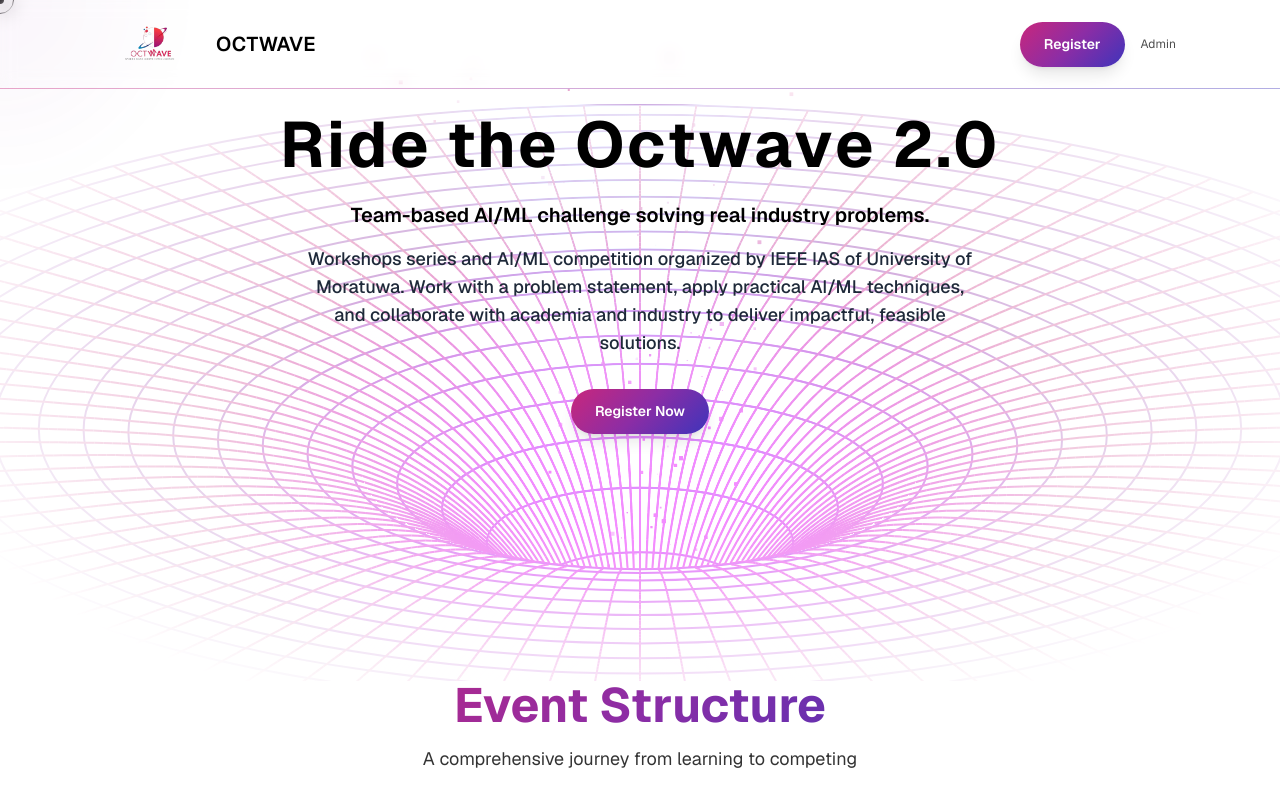
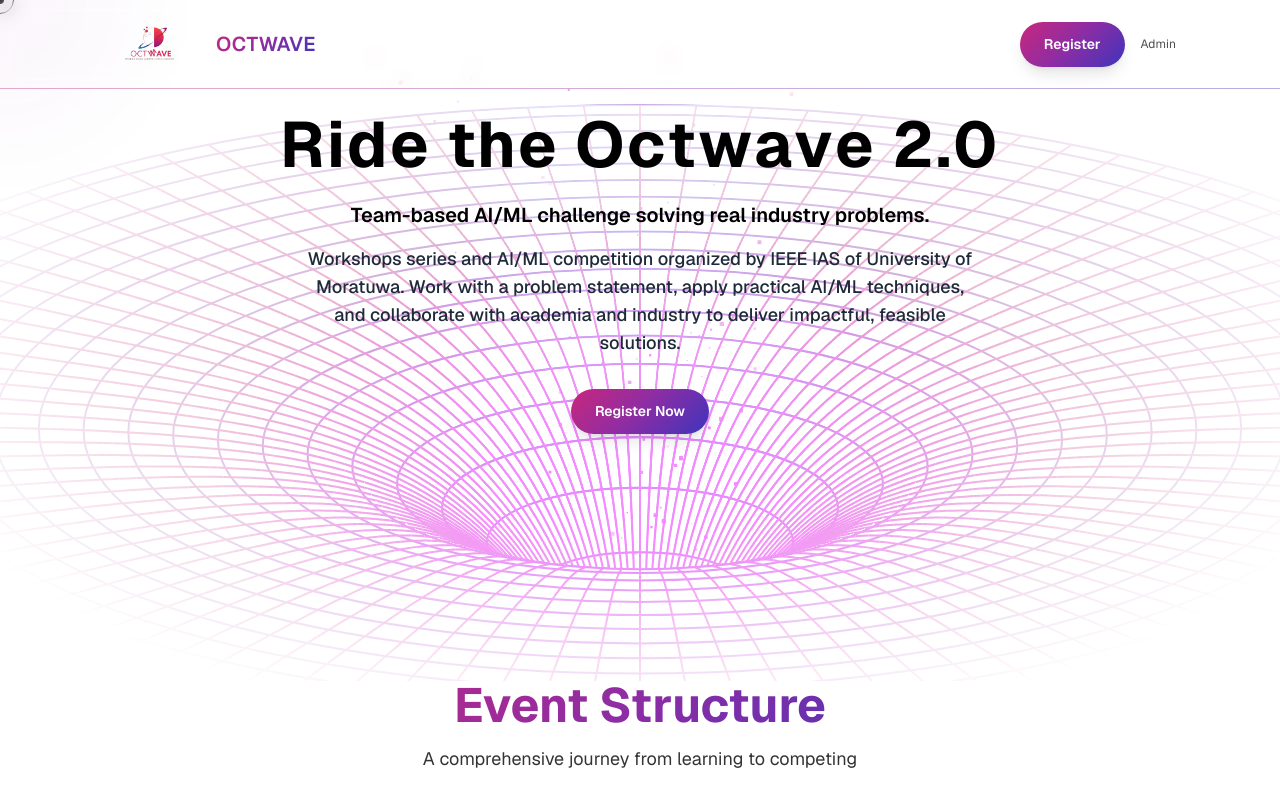
Before and after one commit to renulucshmi/Octwave-2.0, a Next.js app: page / in a window 1280 px wide. Shown: the top 800 px of the page. Built offline with nearby package versions, Linux system fonts and the light colour scheme.

Commit message:
feat: update Navbar text color for improved visual contrast

```diff
--- a/src/components/Navbar.tsx
+++ b/src/components/Navbar.tsx
@@ -33,7 +33,7 @@
               priority
               className="object-contain h-16"
             />
-            <span className="hidden sm:block text-xl font-semibold tracking-wide text-black dark:text-white">
+            <span className="hidden sm:block text-xl font-semibold tracking-wide octwave-gradient-text dark:text-white">
               OCTWAVE
             </span>
           </Link>
```
